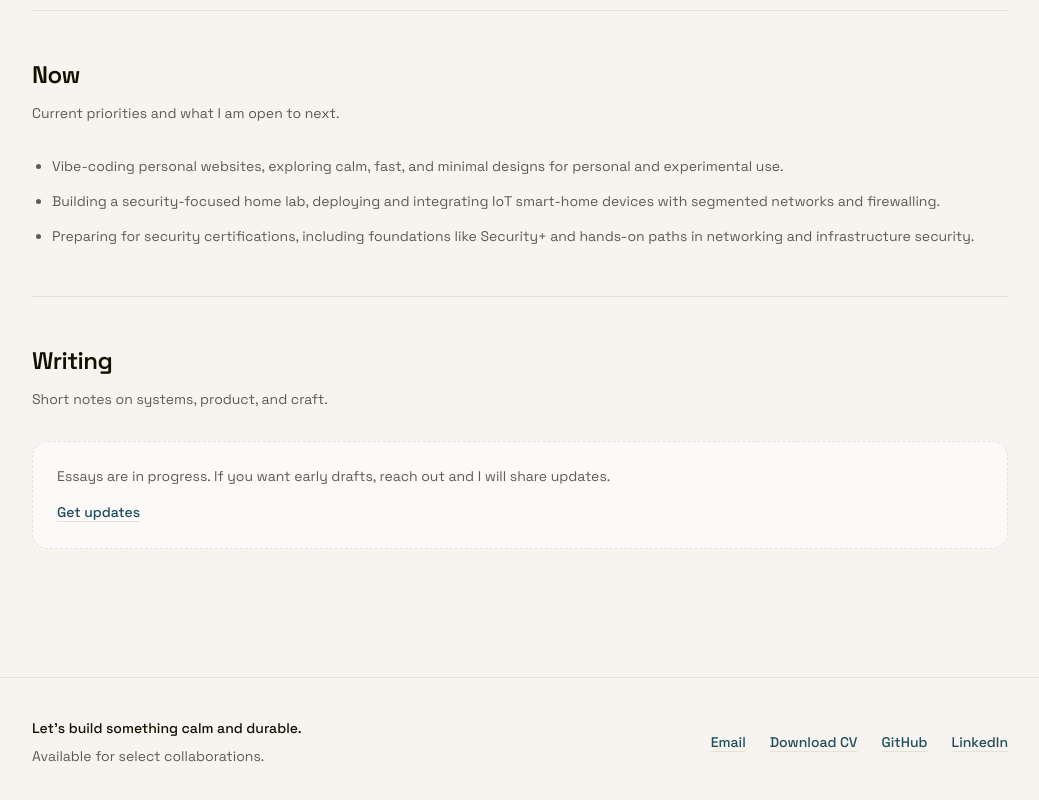
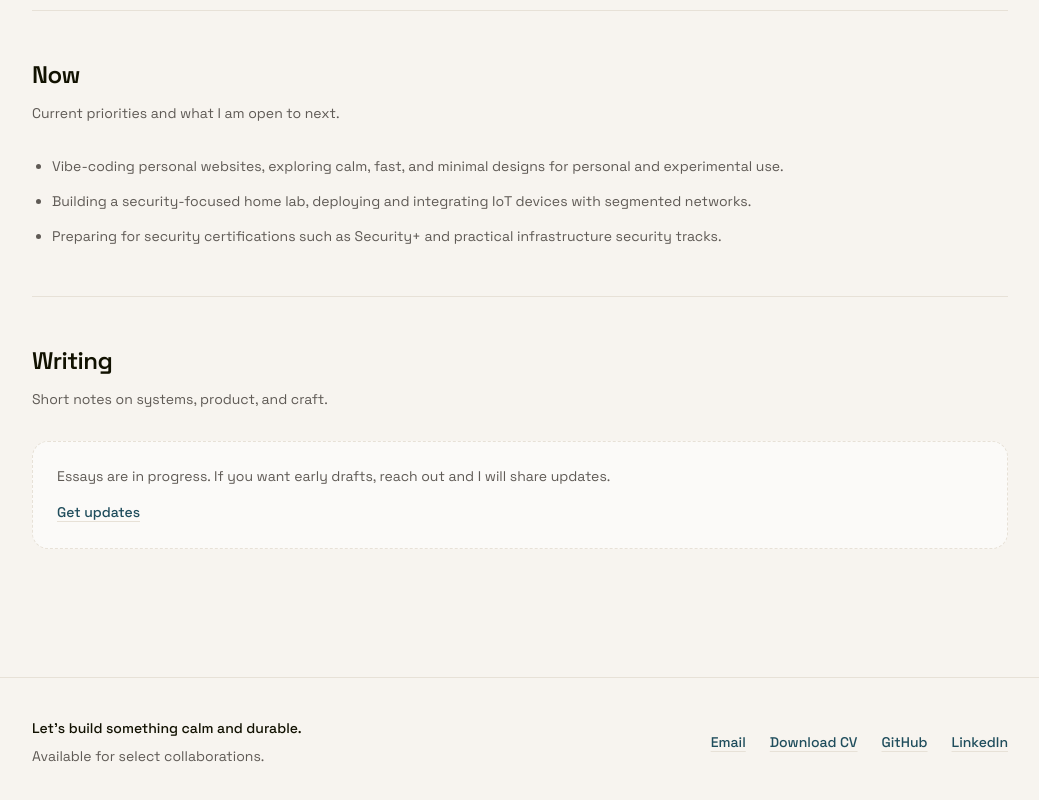
Before and after one commit to hasanberkyur/personal-website, a Next.js app: page / in a window 1280 px wide. Shown: the part 1027-1827 px from the top of the page, without its empty margins (120-1159 px from the left). Built offline with nearby package versions, Linux system fonts and the light colour scheme.

Commit message:
feat: update now v2

```diff
--- a/content/now.ts
+++ b/content/now.ts
@@ -1,5 +1,5 @@
 export const nowItems = [
   "Vibe-coding personal websites, exploring calm, fast, and minimal designs for personal and experimental use.",
-  "Building a security-focused home lab, deploying and integrating IoT smart-home devices with segmented networks and firewalling.",
-  "Preparing for security certifications, including foundations like Security+ and hands-on paths in networking and infrastructure security."
+  "Building a security-focused home lab, deploying and integrating IoT devices with segmented networks.",
+  "Preparing for security certifications such as Security+ and practical infrastructure security tracks."
 ];
```
